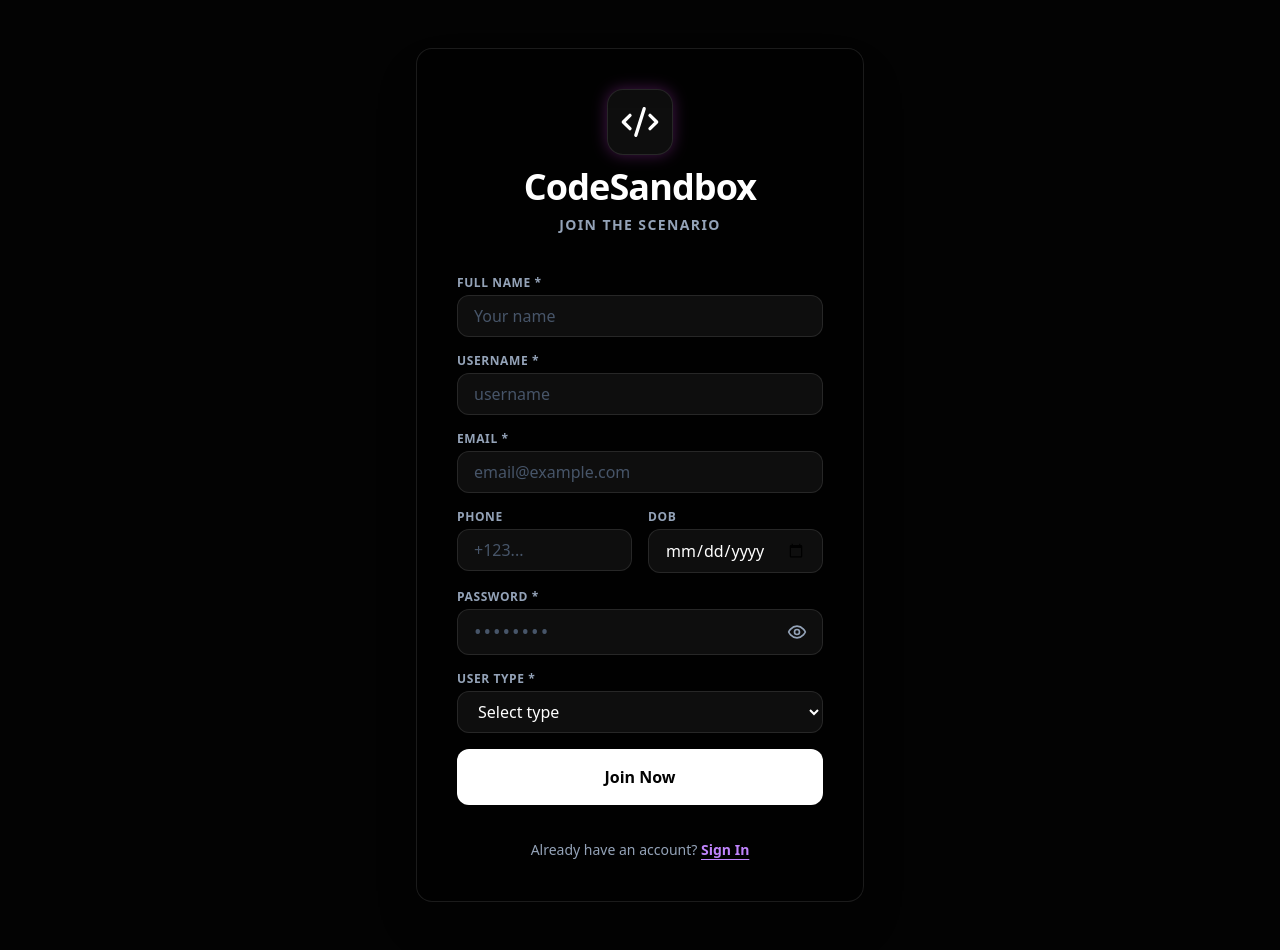
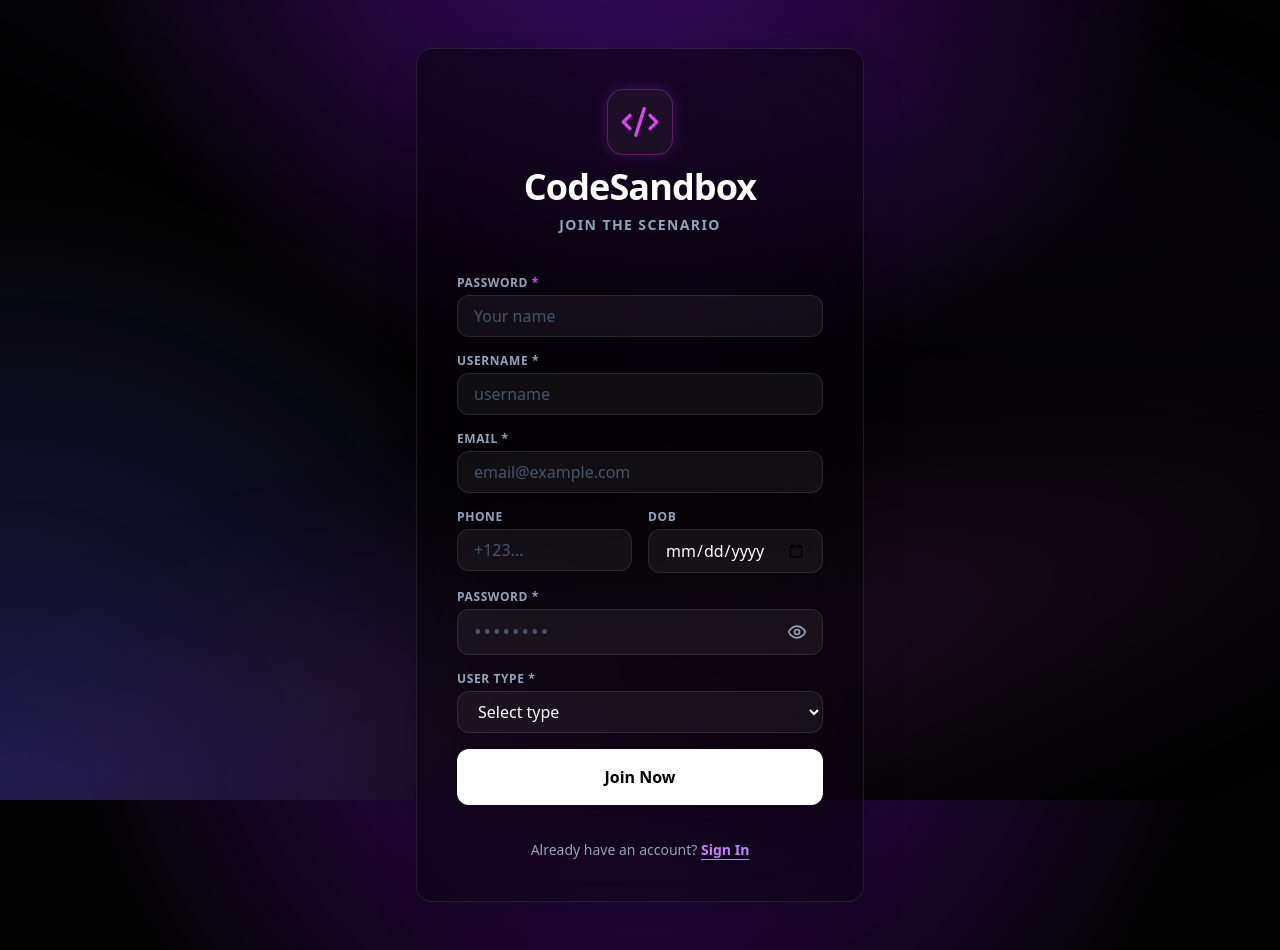
Before and after one commit to devmanaz/Sandbox_prj, a React (Vite) app: page /signup in a window 1280 px wide. Built offline with nearby package versions, Linux system fonts and the light colour scheme.

Commit message:
Edited in css

```diff
--- a/src/index.css
+++ b/src/index.css
@@ -12,21 +12,22 @@
   }
 
   body {
-    @apply bg-[#030303] text-white antialiased;
+    @apply bg-bg-dark text-white antialiased;
     background-image:
       radial-gradient(circle at 50% -20%, #3b0764 0%, transparent 50%),
       radial-gradient(circle at 0% 100%, #1e1b4b 0%, transparent 40%);
     background-attachment: fixed;
+    min-height: 100vh;
   }
 }
 
 @layer components {
   .glass {
-    @apply backdrop-blur-xl bg-white/5 border border-white/10;
+    @apply backdrop-blur-xl bg-white/5 border border-white/10 shadow-xl;
   }
 
   .glass-dark {
-    @apply backdrop-blur-2xl bg-black/40 border border-white/5;
+    @apply backdrop-blur-2xl bg-black/40 border border-white/5 shadow-2xl;
   }
 
   .neon-text-purple {
@@ -34,7 +35,8 @@
   }
 
   .neon-border-magenta {
-    box-shadow: 0 0 15px rgba(217, 70, 239, 0.3);
+    @apply border-accent-magenta/30;
+    box-shadow: 0 0 15px rgba(217, 70, 239, 0.2);
   }
 }
 
--- a/src/pages/Login.jsx
+++ b/src/pages/Login.jsx
@@ -46,7 +46,7 @@ const Login = () => {
     };
 
     return (
-        <div className="relative min-h-screen flex items-center justify-center bg-[#030303] overflow-hidden font-sans">
+        <div className="relative min-h-screen flex items-center justify-center overflow-hidden font-sans">
             {/* Background Streaks */}
             <div className="bg-streaks">
                 <div className="streak-1"></div>
@@ -56,7 +56,7 @@ const Login = () => {
             <div className="glass-dark p-10 rounded-2xl shadow-2xl w-full max-w-md border border-white/10 relative z-10 backdrop-blur-3xl">
                 <div className="flex flex-col items-center mb-10">
                     <div className="text-white mb-3 p-3 glass rounded-2xl neon-border-magenta">
-                        <Code2 size={40} className="text-magenta-500" />
+                        <Code2 size={40} className="text-accent-magenta" />
                     </div>
                     <h1 className="text-4xl font-bold text-white tracking-tight">CodeSandbox</h1>
                     <p className="text-slate-400 mt-2 text-sm uppercase tracking-widest font-semibold">Scenario IDE</p>
--- a/src/pages/SignUp.jsx
+++ b/src/pages/SignUp.jsx
@@ -103,7 +103,7 @@ const SignUp = () => {
     };
 
     return (
-        <div className="relative min-h-screen flex items-center justify-center bg-[#030303] overflow-hidden font-sans py-12 px-4">
+        <div className="relative min-h-screen flex items-center justify-center overflow-hidden font-sans py-12 px-4">
             {/* Background Streaks */}
             <div className="bg-streaks">
                 <div className="streak-1"></div>
@@ -113,7 +113,7 @@ const SignUp = () => {
             <div className="glass-dark p-10 rounded-2xl shadow-2xl w-full max-w-md border border-white/10 relative z-10 backdrop-blur-3xl">
                 <div className="flex flex-col items-center mb-10">
                     <div className="text-white mb-3 p-3 glass rounded-2xl neon-border-magenta">
-                        <Code2 size={40} className="text-magenta-500" />
+                        <Code2 size={40} className="text-accent-magenta" />
                     </div>
                     <h1 className="text-4xl font-bold text-white tracking-tight">CodeSandbox</h1>
                     <p className="text-slate-400 mt-2 text-sm uppercase tracking-widest font-semibold">Join the scenario</p>
@@ -136,7 +136,7 @@ const SignUp = () => {
                 <form onSubmit={handleSubmit} className="space-y-4">
                     <div>
                         <label className="block text-xs font-bold text-slate-400 mb-1 uppercase tracking-wider">
-                            Full Name <span className="text-magenta-500">*</span>
+                            Password <span className="text-accent-magenta">*</span>
                         </label>
                         <input
                             type="text"
--- a/tailwind.config.js
+++ b/tailwind.config.js
@@ -5,7 +5,13 @@ export default {
         "./src/**/*.{js,ts,jsx,tsx}",
     ],
     theme: {
-        extend: {},
+        extend: {
+            colors: {
+                'bg-dark': '#030303',
+                'accent-purple': '#7c3aed',
+                'accent-magenta': '#d946ef',
+            }
+        },
     },
     plugins: [],
 }
```
